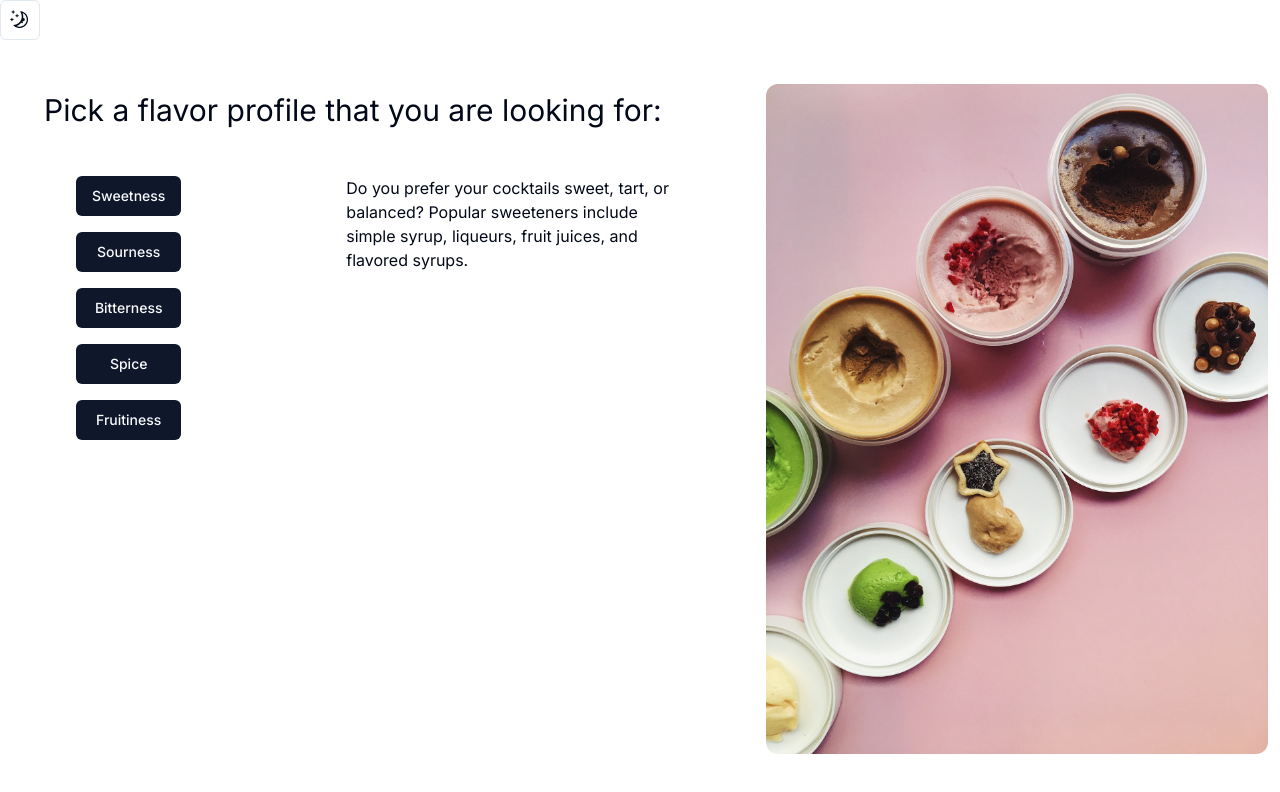
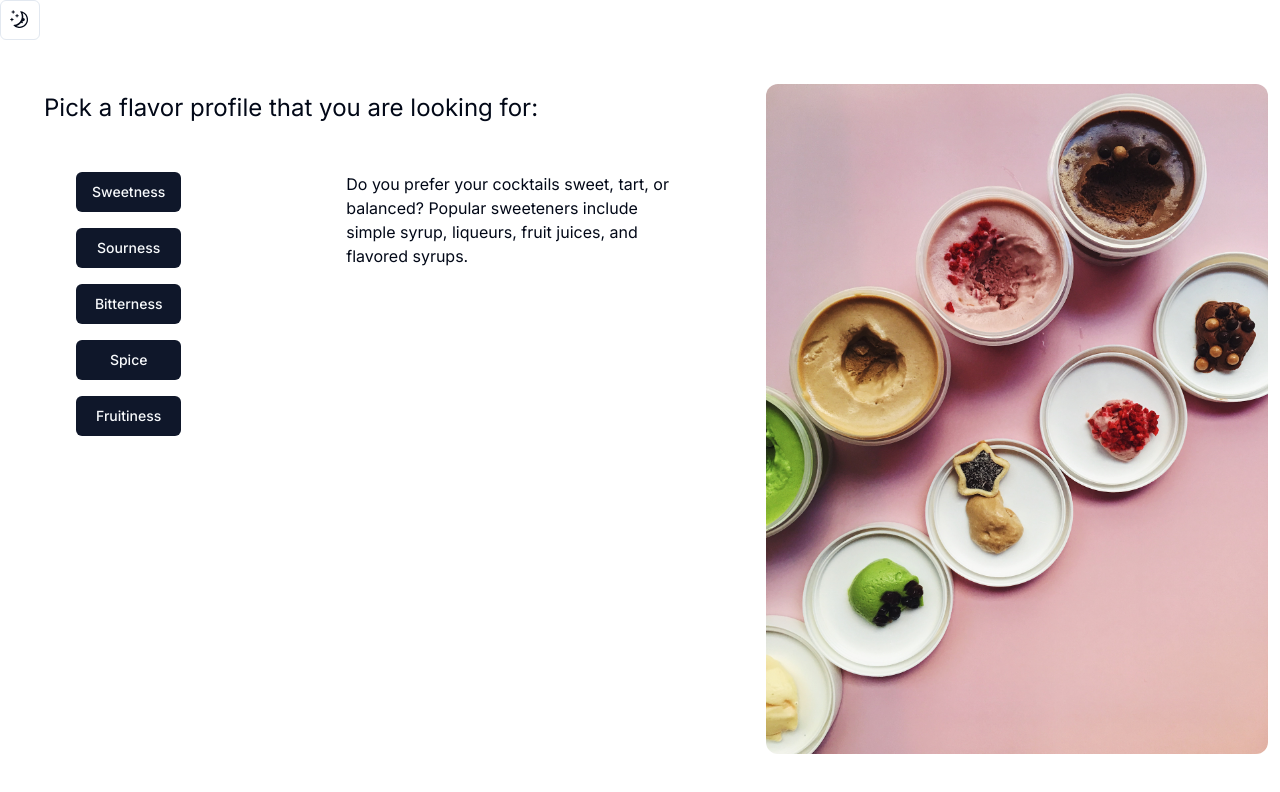
Before and after one commit to kingkwongsta/mixology, a Next.js app: page / in a window 1280 px wide. Both pictures are taken after a click on the button "Start Mixing". Shown: the top 792 px of the page. Built offline with nearby package versions, Linux system fonts and the light colour scheme.

Commit message:
increase header and component margins

```diff
--- a/src/app/components/FlavorChoice.jsx
+++ b/src/app/components/FlavorChoice.jsx
@@ -41,7 +41,7 @@ export default function FlavorChoice() {
   return (
     <div className="m-8">
       <h1
-        className="my-10 text-3xl
+        className="my-10 text-2xl
 "
       >
         Pick a flavor profile that you are looking for:
--- a/src/app/components/LiquorChoice.jsx
+++ b/src/app/components/LiquorChoice.jsx
@@ -9,8 +9,8 @@ export default function LiquorChoice() {
   const liquorOptions = ["Vodka", "Whiskey", "Rum", "Gin", "Tequila", "Brandy"];
 
   return (
-    <div className="mx-5">
-      <h2>What liquor are you interested in using?</h2>
+    <div className="m-8">
+      <h2 className="text-2xl">What liquor are you interested in using?</h2>
       <ButtonList
         buttonContent={liquorOptions}
         selectedButton={selectedButton}
```
